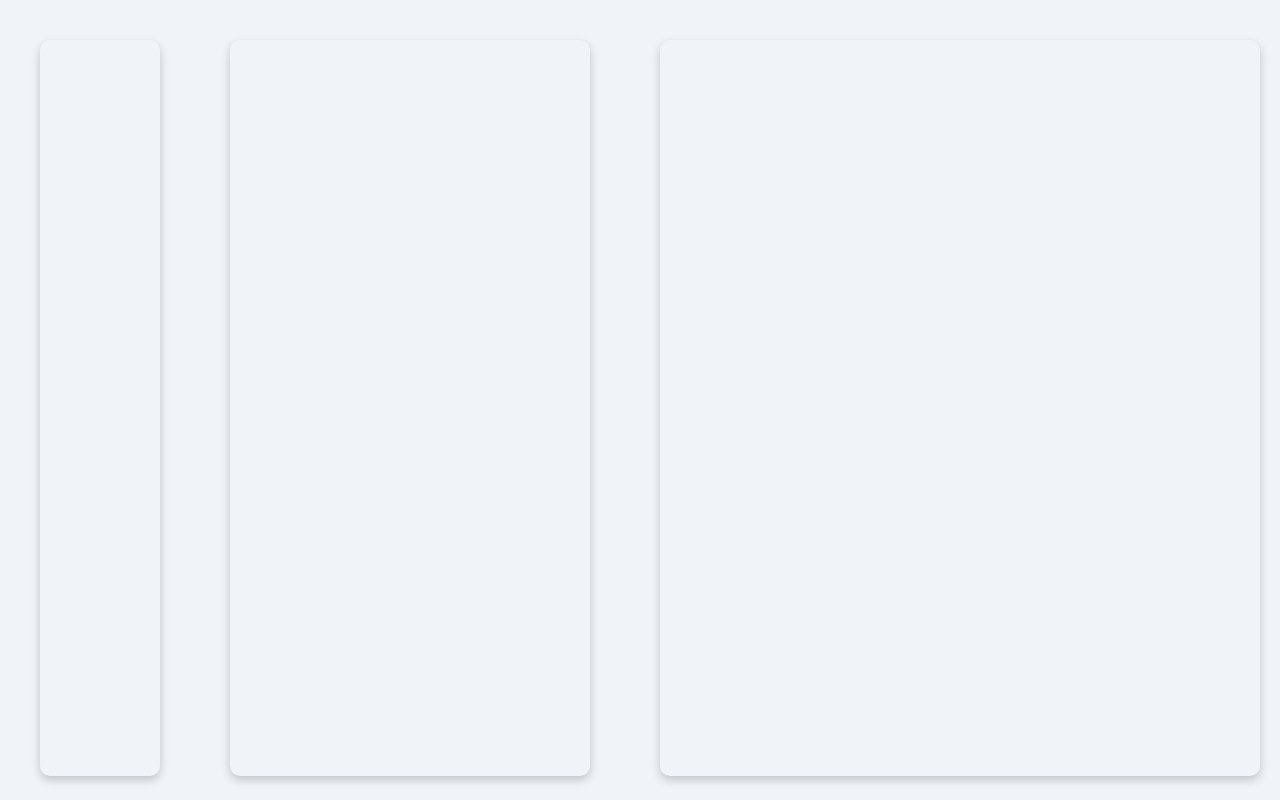
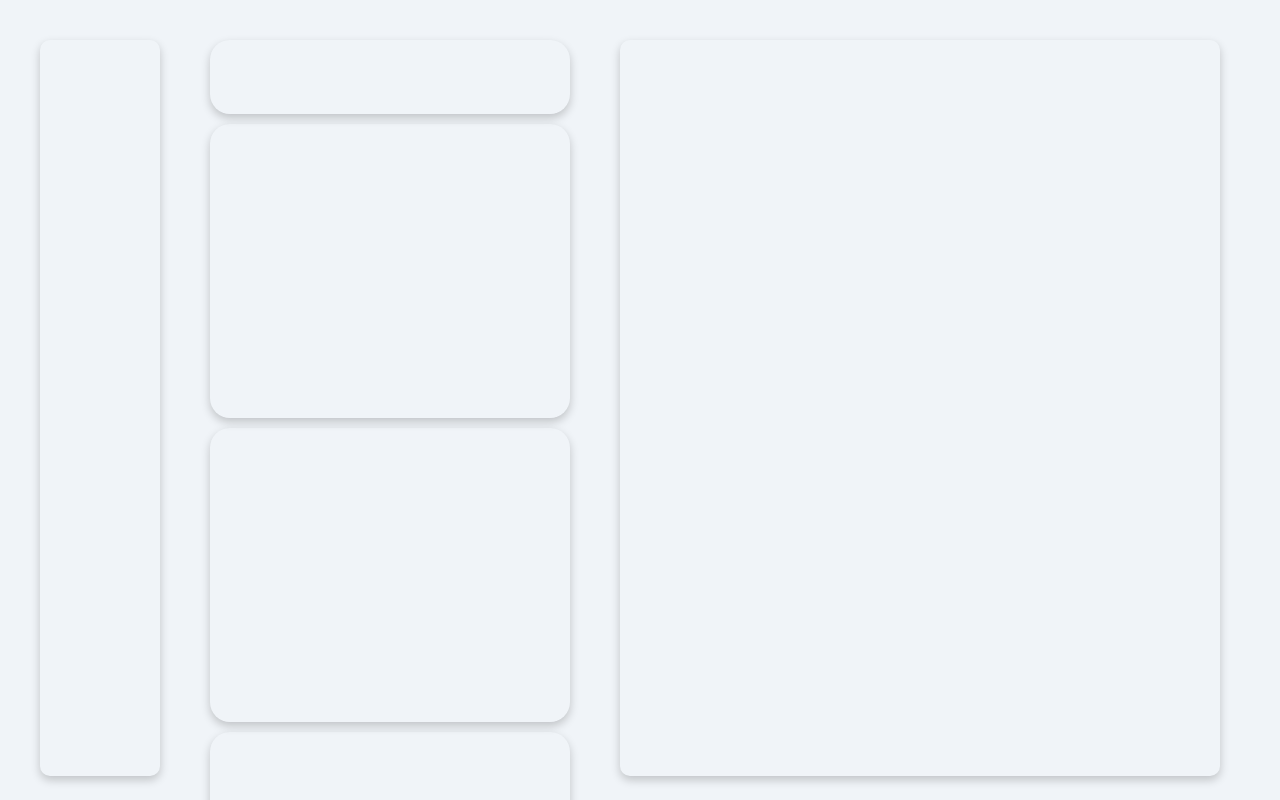
Before and after one commit to HaileabWolde/React_Odin, a React (Vite) app: page / in a window 1280 px wide. Shown: the top 800 px of the page. Built offline with nearby package versions, Linux system fonts and the light colour scheme.

Commit message:
started styling the UI component

```diff
--- a/src/App.css
+++ b/src/App.css
@@ -1,11 +1,11 @@
 #root {
-  height: 100%;
+  min-height: 100%;
   padding: 2rem;
   display: grid;
    grid-template-columns: 10% 30% 50%;
-   gap: 70px;
+   gap: 50px;
 }
-.Cv, .Display, .Form{
+.Cv, .Display{
   box-shadow: 0px 4px 10px rgba(0, 0, 0, 0.2);
   border-radius: 10px;
 }
--- a/src/App.jsx
+++ b/src/App.jsx
@@ -1,4 +1,4 @@
-import './app.css'
+import './App.css'
 import Form from './components/Form'
 import CV from './components/Cv'
 import Display from './components/Display'
@@ -6,8 +6,8 @@ function App() {
 
   return (
    <>
+   <CV/>
   <Form/>
-  <CV/>
   <Display/>
    </>
   )
--- a/src/components/Cv.jsx
+++ b/src/components/Cv.jsx
@@ -1,3 +1,4 @@
+import '../styles/Cv.css'
 function CV () {
     return (
         <div className="Cv">
--- a/src/components/Display.jsx
+++ b/src/components/Display.jsx
@@ -1,3 +1,4 @@
+import '../styles/Display.css'
 function Display (){
     return(
         <div className="Display">
--- a/src/components/Form.jsx
+++ b/src/components/Form.jsx
@@ -1,7 +1,19 @@
+import '../styles/Form.css'
 function Form () {
     return (
         <div className="Form">
+            <div className='clearResume'>
 
+            </div>
+            <div className='personalDetails'>
+
+            </div>
+            <div className='educationDetails'>
+
+            </div>
+            <div className='expreienceDetails'>
+
+            </div>
         </div>
     )
 
--- /dev/null
+++ b/src/styles/Form.css
@@ -0,0 +1,17 @@
+.Form {
+    display: flex;
+    flex-direction: column;
+    justify-content: space-between;
+    gap: 10px;
+}
+.clearResume, .personalDetails, .educationDetails, .expreienceDetails{
+     box-shadow: 0px 4px 10px rgba(0, 0, 0, 0.2);
+  border-radius: 20px;
+}
+.clearResume{
+    min-height: 10%;
+}
+
+.personalDetails, .educationDetails, .expreienceDetails{
+    min-height: 40%;
+}
```
Also changed, not shown: src/styles/Cv.css (added), src/styles/Display.css (added).
